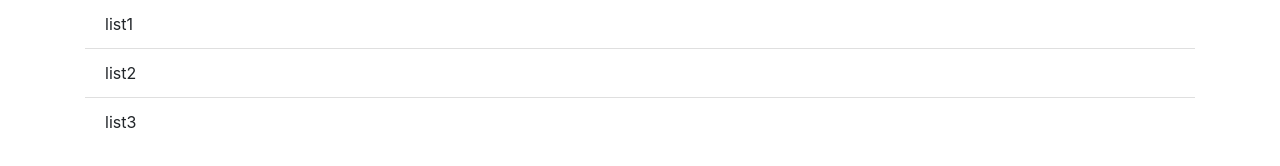
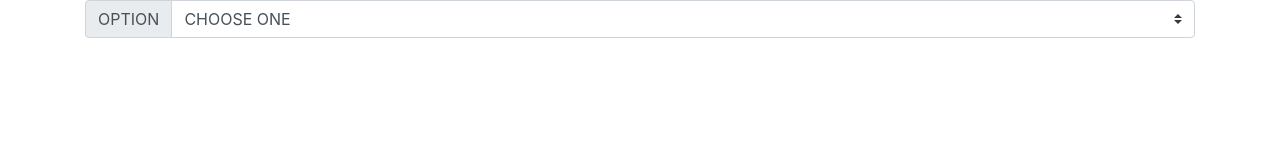
Before and after one commit to YukiKis/Bootstrap-practice, a plain HTML site: page index.html in a window 1280 px wide. Drawn offline with Linux system fonts and the light colour scheme.

Commit message:
[GOING] 6-3

```diff
--- a/index.html
+++ b/index.html
@@ -6,22 +6,29 @@
       name="viewport"
       content="width=devise-width, initial-scale=1.0, shrink-to-fit=no"
     />
+    <title>TITLE</title>
     <link rel="stylesheet" href="css/bootstrap.min.css" />
-    <title>TITLE</title>
   </head>
+
   <body>
     <div class="container">
       <div class="row">
         <div class="col-12">
-          <div>
-            <ul class="list-group list-group-flush">
-              <li class="list-group-item">list1</li>
-              <li class="list-group-item">list2</li>
-              <li class="list-group-item">list3</li>
-            </ul>
+
+          <div class="input-group">
+            <div class="input-group-prepend">
+              <label class="input-group-text" for="inputGroupSelect">OPTION</label>
+            </div>
+            <select class="custom-select" id="inputGroupSelect">
+              <option selected>CHOOSE ONE</option>
+              <option>1</option>
+              <option>2</option>
+            </select>
           </div>
+
         </div>
       </div>
+    </div>
     </div>
     <script src="js/jquery-3.5.1.min.js"></script>
     <script src="js/bootstrap.bundle.min.js"></script>
```
